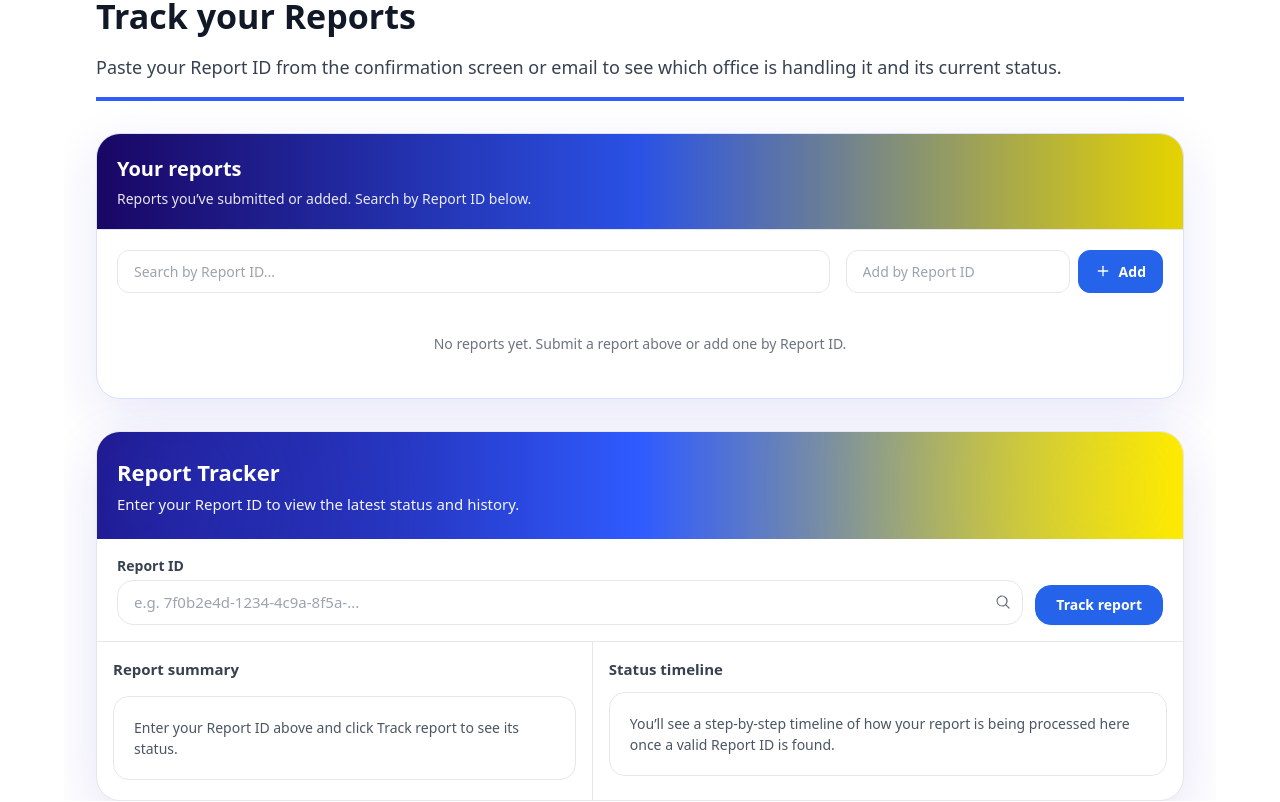
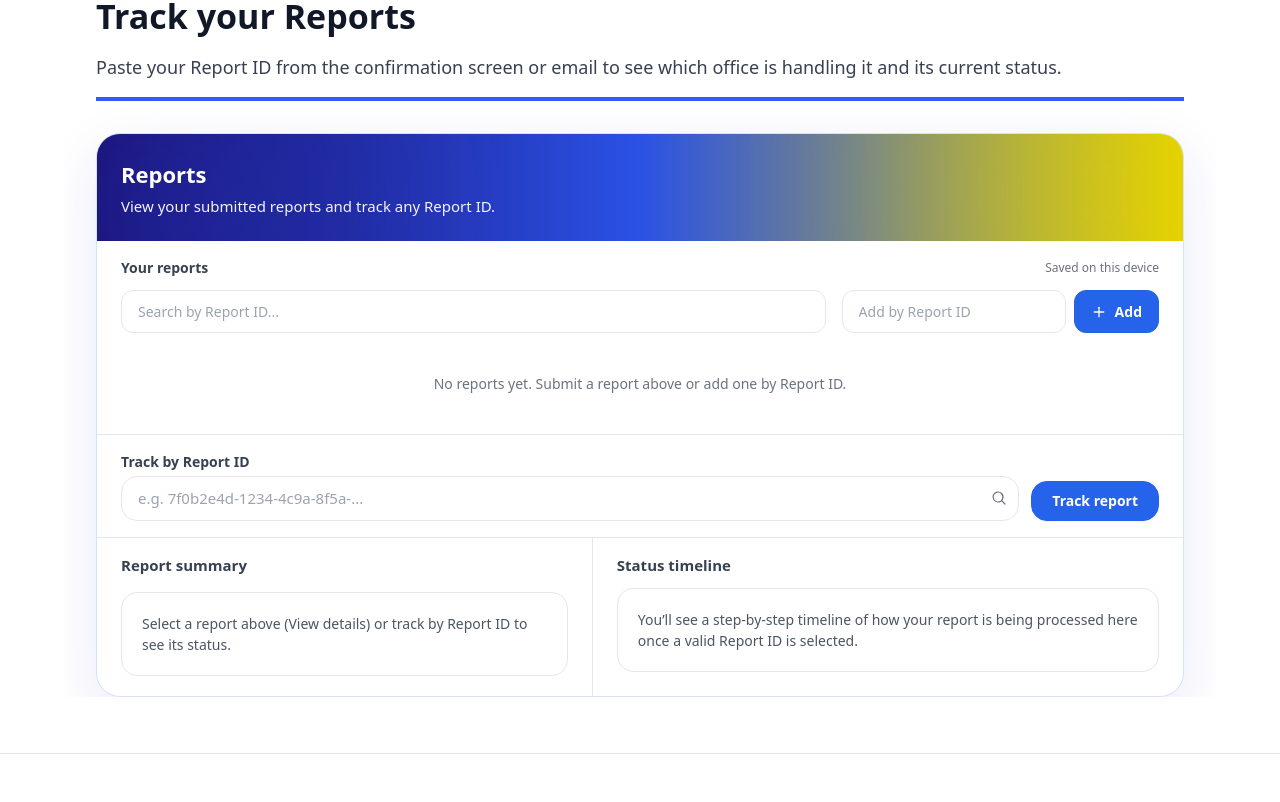
Before and after one commit to Prynxle/CommUnity, a Next.js app: page /home in a window 1280 px wide. Shown: the part 2400-3202 px from the top of the page. Built offline with nearby package versions, Linux system fonts and the light colour scheme; a web font is replaced by a local one.

Commit message:
mobile ui admin

```diff
--- a/components/home/TrackAndAssistantSection.jsx
+++ b/components/home/TrackAndAssistantSection.jsx
@@ -193,20 +193,31 @@ export default function TrackAndAssistantSection() {
           <div className="mt-4 h-[4px] w-full bg-[#2F5BFF]" />
         </div>
 
-        {/* Your reports */}
-        <div className="mb-8 overflow-hidden rounded-3xl border border-[#D7E0FF] bg-white shadow-[0_18px_55px_rgba(38,28,193,0.10)]">
-          <div className="relative overflow-hidden border-b border-gray-200 px-4 py-4 text-white sm:px-5 sm:py-5">
+        {/* Unified card: Your reports + Tracker */}
+        <div className="overflow-hidden rounded-3xl border border-[#D7E0FF] bg-white shadow-[0_18px_55px_rgba(38,28,193,0.10)]">
+          {/* Single top bar */}
+          <div className="relative overflow-hidden px-4 py-5 text-white sm:px-6 sm:py-6">
             <div className="absolute inset-0 z-0 bg-gradient-to-r from-[#1C0770] via-[#2F5BFF] to-[#FFEB00]" />
+            <div className="absolute -left-20 top-[-60px] z-0 h-[260px] w-[260px] rounded-full bg-[#2F5BFF]/55 blur-[120px]" />
+            <div className="absolute right-[-60px] bottom-[-80px] z-0 h-[260px] w-[260px] rounded-full bg-[#FFEB00]/55 blur-[130px]" />
             <div className="absolute inset-0 z-0 bg-black/10" />
+
             <div className="relative z-10">
-              <div className="text-[18px] font-bold sm:text-[20px]">Your reports</div>
-              <div className="mt-1 text-[13px] text-white/90 sm:text-[14px]">
-                Reports you’ve submitted or added. Search by Report ID below.
+              <div className="text-[20px] font-bold sm:text-[22px]">Reports</div>
+              <div className="mt-1 text-[14px] text-white/95 sm:text-[15px]">
+                View your submitted reports and track any Report ID.
               </div>
             </div>
           </div>
-          <div className="p-4 sm:p-5 space-y-4">
-            <div className="flex flex-col gap-3 sm:flex-row sm:items-center sm:gap-4">
+
+          {/* Your reports controls + list */}
+          <div className="border-b border-gray-200 bg-white px-4 py-4 sm:px-6">
+            <div className="flex flex-col gap-2 sm:flex-row sm:items-center sm:justify-between">
+              <div className="text-[14px] font-semibold text-gray-700">Your reports</div>
+              <div className="text-[12px] text-gray-500">Saved on this device</div>
+            </div>
+
+            <div className="mt-3 flex flex-col gap-3 sm:flex-row sm:items-center sm:gap-4">
               <input
                 type="text"
                 value={searchFilter}
@@ -218,7 +229,10 @@ export default function TrackAndAssistantSection() {
                 <input
                   type="text"
                   value={addIdInput}
-                  onChange={(e) => { setAddIdInput(e.target.value); setAddIdError(""); }}
+                  onChange={(e) => {
+                    setAddIdInput(e.target.value);
+                    setAddIdError("");
+                  }}
                   placeholder="Add by Report ID"
                   className="w-full rounded-xl border border-gray-200 bg-white px-4 py-2.5 text-[14px] text-gray-900 placeholder:text-gray-400 outline-none focus:border-blue-300 sm:w-56"
                 />
@@ -232,9 +246,10 @@ export default function TrackAndAssistantSection() {
                 </button>
               </form>
             </div>
-            {addIdError && (
-              <p className="text-[13px] text-red-600">{addIdError}</p>
-            )}
+
+            {addIdError && <p className="mt-2 text-[13px] text-red-600">{addIdError}</p>}
+
+            <div className="mt-4">
               {myReportsLoading ? (
                 <p className="py-6 text-center text-[14px] text-gray-500">Loading your reports…</p>
               ) : filteredMyReports.length === 0 ? (
@@ -271,7 +286,11 @@ export default function TrackAndAssistantSection() {
                           </div>
                           {r.created_at && (
                             <div className="mt-1 text-[12px] text-gray-500">
-                            Submitted {new Date(r.created_at).toLocaleString(undefined, { dateStyle: "short", timeStyle: "short" })}
+                              Submitted{" "}
+                              {new Date(r.created_at).toLocaleString(undefined, {
+                                dateStyle: "short",
+                                timeStyle: "short",
+                              })}
                             </div>
                           )}
                         </div>
@@ -290,30 +309,14 @@ export default function TrackAndAssistantSection() {
             </div>
           </div>
 
-        {/* Main Card */}
-        <div className="overflow-hidden rounded-3xl border border-gray-200 bg-white shadow-[0_18px_55px_rgba(38,28,193,0.12)]">
-          {/* Top bar */}
-          <div className="relative overflow-hidden px-5 py-6 text-white">
-            <div className="absolute inset-0 z-0 bg-gradient-to-r from-[#1C0770] via-[#2F5BFF] to-[#FFEB00]" />
-            <div className="absolute -left-20 top-[-60px] z-0 h-[260px] w-[260px] rounded-full bg-[#2F5BFF]/60 blur-[120px]" />
-            <div className="absolute right-[-60px] bottom-[-80px] z-0 h-[260px] w-[260px] rounded-full bg-[#FFEB00]/60 blur-[130px]" />
-
-            <div className="relative z-10">
-              <div className="text-[20px] font-bold sm:text-[22px]">Report Tracker</div>
-              <div className="mt-1 text-[14px] text-white/95 sm:text-[15px]">
-                Enter your Report ID to view the latest status and history.
-              </div>
-            </div>
-          </div>
-
-          {/* Controls */}
+          {/* Tracker controls */}
           <form
             onSubmit={handleTrack}
-            className="flex flex-col gap-3 border-b border-gray-200 px-4 sm:px-5 py-4 sm:flex-row sm:items-end sm:justify-between"
+            className="flex flex-col gap-3 border-b border-gray-200 px-4 py-4 sm:flex-row sm:items-end sm:justify-between sm:px-6"
           >
             <div className="flex-1">
               <label className="block text-[13px] font-semibold text-gray-700 sm:text-[14px]">
-                Report ID
+                Track by Report ID
               </label>
               <div className="mt-1 relative">
                 <input
@@ -345,26 +348,26 @@ export default function TrackAndAssistantSection() {
           </form>
 
           {error && (
-            <div className="border-b border-red-100 bg-red-50 px-4 py-3 text-[13px] text-red-800 sm:text-[14px]">
+            <div className="border-b border-red-100 bg-red-50 px-4 py-3 text-[13px] text-red-800 sm:px-6 sm:text-[14px]">
               {error}
             </div>
           )}
 
-          {/* Body */}
+          {/* Details */}
           <div className="grid gap-0 lg:grid-cols-[1.05fr_1.25fr]">
             {/* Left: summary */}
             <div className="border-gray-200 lg:border-r">
-              <div className="px-4 py-4">
+              <div className="px-4 py-4 sm:px-6">
                 <div className="text-[14px] font-semibold text-gray-700 sm:text-[15px]">Report summary</div>
               </div>
 
-              <div className="px-4 pb-5">
+              <div className="px-4 pb-5 sm:px-6">
                 <div className="rounded-2xl border border-gray-200 bg-white p-5">
                   {!report ? (
                     <div className="text-[14px] text-gray-600">
                       {hasSearched
                         ? "No report found for that Report ID. Double-check the ID from your confirmation screen or email."
-                        : "Enter your Report ID above and click Track report to see its status."}
+                        : "Select a report above (View details) or track by Report ID to see its status."}
                     </div>
                   ) : (
                     <>
@@ -384,14 +387,8 @@ export default function TrackAndAssistantSection() {
                       </div>
 
                       <div className="mt-4 grid gap-3 sm:grid-cols-2">
-                        <InfoBox
-                          label="Location"
-                          value={locationDisplay || "—"}
-                        />
-                        <InfoBox
-                          label="Assigned office"
-                          value={assignedLabel || "—"}
-                        />
+                        <InfoBox label="Location" value={locationDisplay || "—"} />
+                        <InfoBox label="Assigned office" value={assignedLabel || "—"} />
                         <InfoBox
                           label="Submitted"
                           value={
@@ -403,10 +400,7 @@ export default function TrackAndAssistantSection() {
                               : "—"
                           }
                         />
-                        <InfoBox
-                          label="Last update"
-                          value={lastUpdateDisplay || "Waiting for update"}
-                        />
+                        <InfoBox label="Last update" value={lastUpdateDisplay || "Waiting for update"} />
                       </div>
                     </>
                   )}
@@ -415,14 +409,14 @@ export default function TrackAndAssistantSection() {
             </div>
 
             {/* Right: timeline */}
-            <div className="px-4 py-4">
+            <div className="px-4 py-4 sm:px-6">
               <div className="text-[14px] font-semibold text-gray-700 sm:text-[15px]">Status timeline</div>
 
               <div className="mt-3 rounded-2xl border border-gray-200 bg-white p-5">
                 {!report ? (
                   <div className="text-[14px] text-gray-600">
                     You’ll see a step-by-step timeline of how your report is being processed here once a valid Report ID
-                    is found.
+                    is selected.
                   </div>
                 ) : (
                   <Timeline report={report} timeline={timeline} />
```
Also changed, not shown: 2 other files (tests, documents, lock files or other folders). Lines whose indentation alone changed are shown as unchanged.
